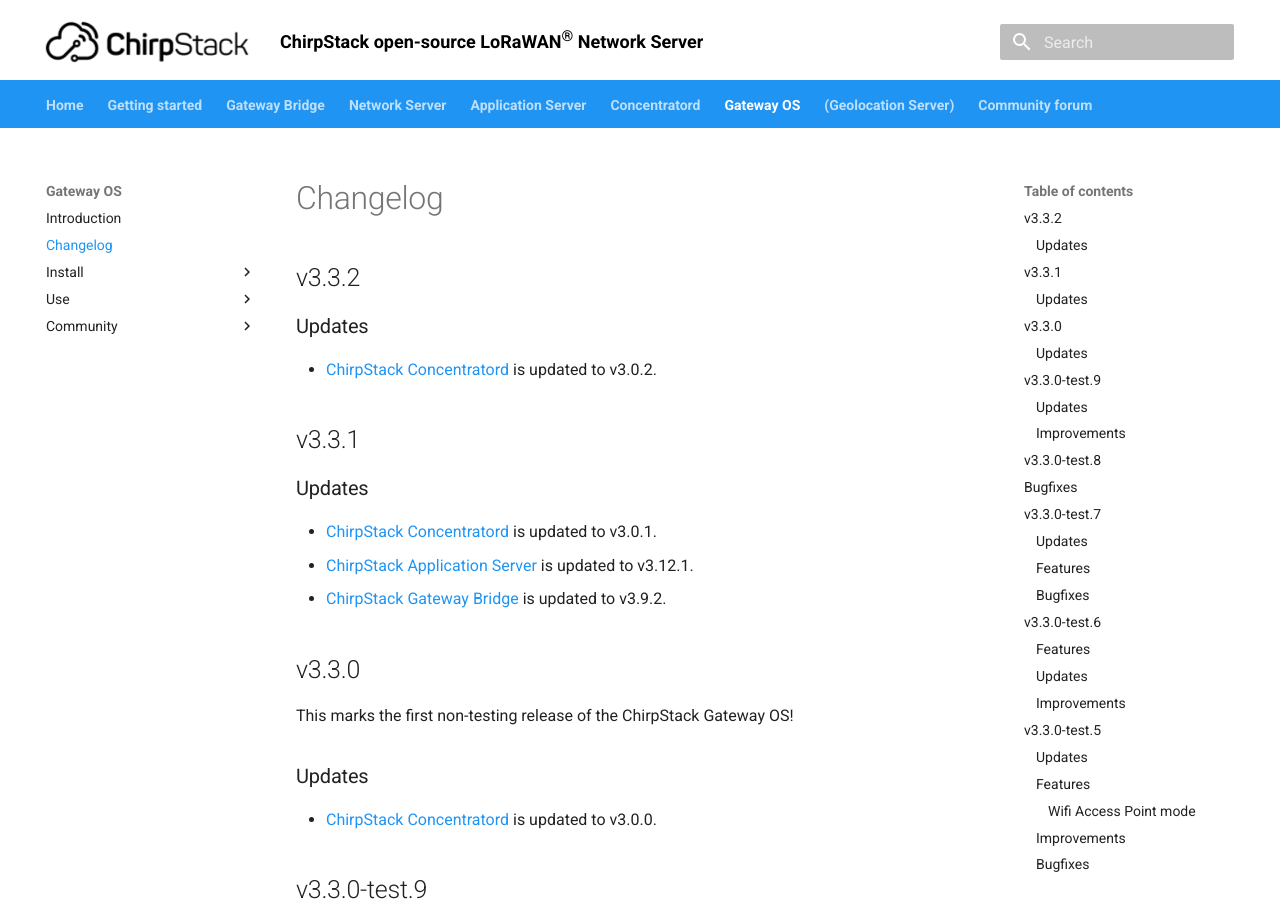
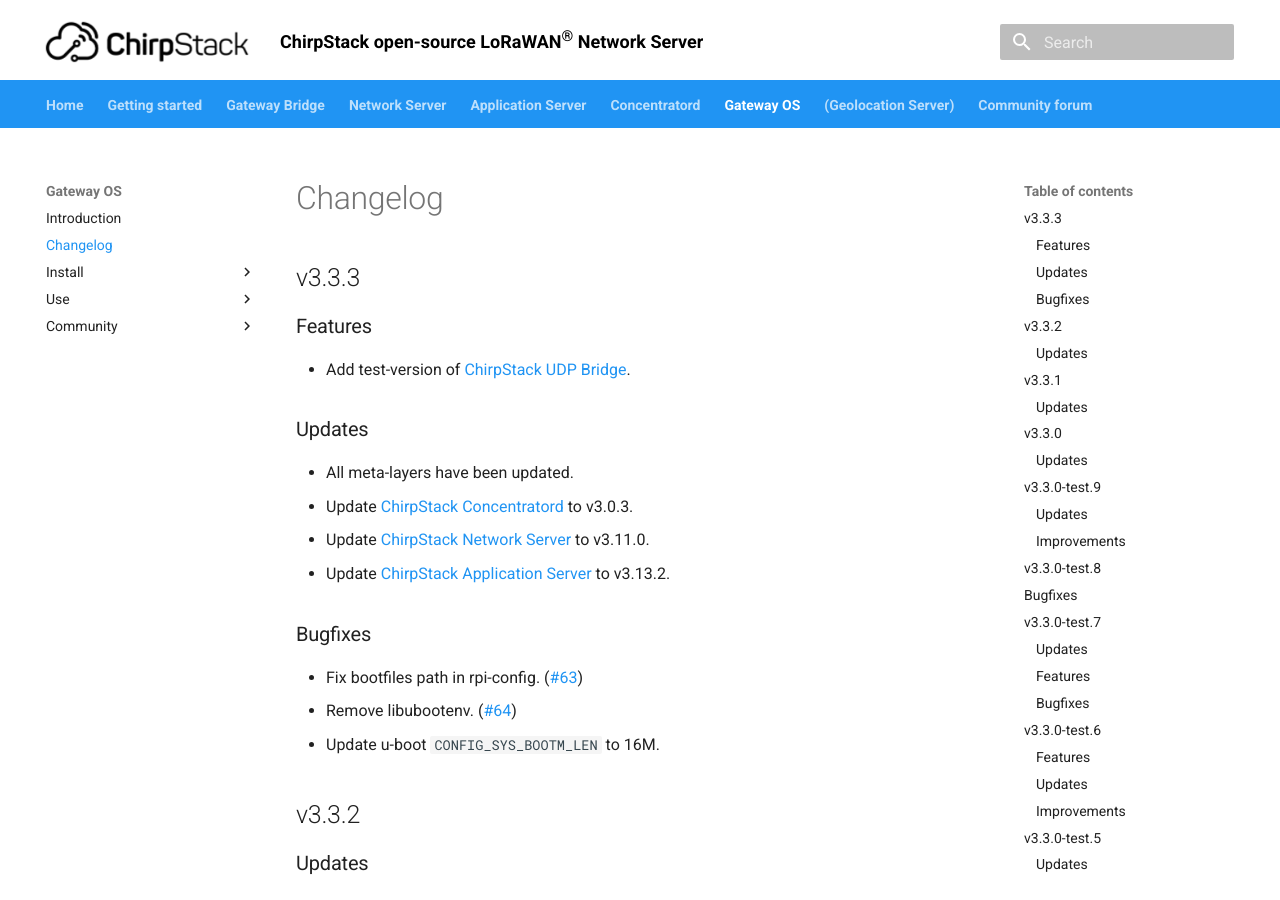
Before and after one commit to brocaar/chirpstack-docs, an MkDocs documentation site: the page built from docs/gateway-os/changelog.md, in a window 1280 px wide and 900 px high. Built offline with MkDocs 1.6.1 and Material for MkDocs 9.7.7, drawn with Linux system fonts in a browser that asks for light colours.

Commit message:
Update ChirpStack Gateway OS changelog. Bump version.

```diff
--- a/docs/gateway-os/changelog.md
+++ b/docs/gateway-os/changelog.md
@@ -1,4 +1,23 @@
 # Changelog
+
+## v3.3.3
+
+### Features
+
+* Add test-version of [ChirpStack UDP Bridge](https://github.com/brocaar/chirpstack-udp-bridge).
+
+### Updates
+
+* All meta-layers have been updated.
+* Update [ChirpStack Concentratord](https://www.chirpstack.io/concentratord/) to v3.0.3.
+* Update [ChirpStack Network Server](https://www.chirpstack.io/network-server/) to v3.11.0.
+* Update [ChirpStack Application Server](https://www.chirpstack.io/application-server/) to v3.13.2.
+
+### Bugfixes
+
+* Fix bootfiles path in rpi-config. ([#63](https://github.com/brocaar/chirpstack-gateway-os/pull/63))
+* Remove libubootenv. ([#64](https://github.com/brocaar/chirpstack-gateway-os/pull/64/))
+* Update u-boot `CONFIG_SYS_BOOTM_LEN` to 16M.
 
 ## v3.3.2
 
--- a/mkdocs.yml
+++ b/mkdocs.yml
@@ -22,7 +22,7 @@
   network_server:
     version: 3.11.0
   gateway_os:
-    version: 3.3.2
+    version: 3.3.3
   concentratord:
     version: 3.0.3
 plugins:
```
